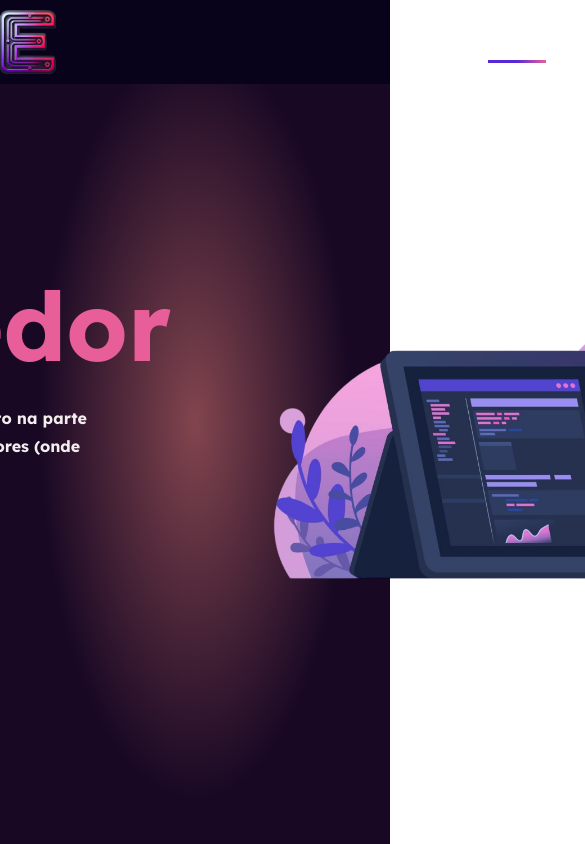
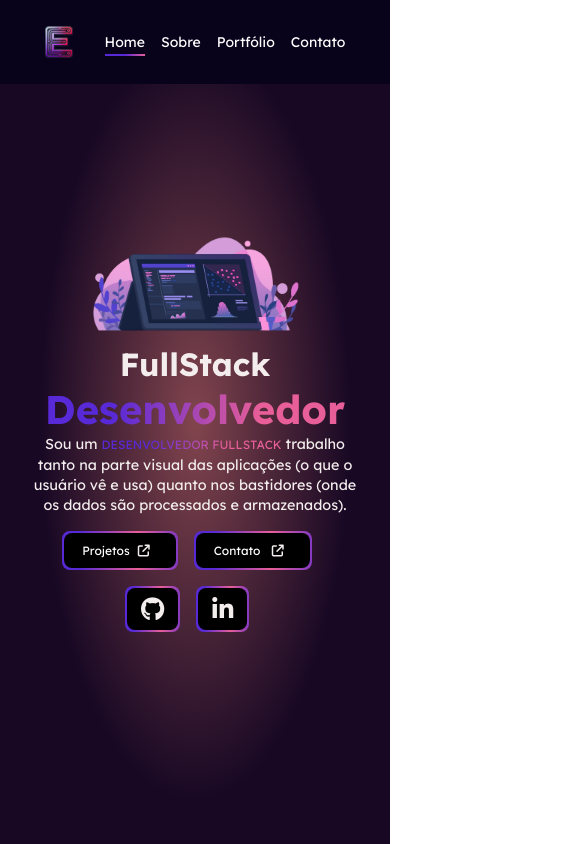
Before and after one commit to erikscar/newfolio, an Angular app: page / in a window 390 px wide. Shown: the top 844 px of the page, 585 px wide, since content can reach past the window. Built offline with nearby package versions, Linux system fonts and the light colour scheme.

Commit message:
Added Media Queries for Home Section and for NavBar

```diff
--- a/src/app/components/home/home.component.scss
+++ b/src/app/components/home/home.component.scss
@@ -5,44 +5,82 @@
   @include background();
   @include flex-center();
   gap: 3rem;
+  padding: 2rem;
 
+  @media (max-width: 425px) {
+    text-align: center;
+    flex-direction: column-reverse;
+    gap: 0;
+}
   img {
     width: 45rem;
+
+   @media (max-width: 425px) {
+     width: 15rem;
+   }
   }
 
   .home-content {
     h1 {
       font-size: 4rem;
+
+      @media (max-width: 425px) {
+        font-size: 2rem;
+      }
+
     }
 
     h2 {
       @include text-gradient;
       font-size: 6rem;
+
+      @media (max-width: 425px) {
+        font-size: 2.5rem;
+      }
+
     }
 
     p {
       width: 40rem;
-      font-weight: bold;
-      margin: 1rem 0;
+      font-size: 1.25rem;
       line-height: 1.75rem;
+
+      @media (max-width: 425px) {
+        width: auto;
+        font-size: .9rem;
+        line-height: 1.25rem;
+      }
 
       span {
         @include text-gradient;
         font-size: 1.5rem;
+
+        @media (max-width: 425px) {
+          width: 20rem;
+          font-size: .75rem;
+        }
       }
     }
   }
 
   a {
     @include link-btn;
+
+    @media (max-width: 425px) {
+      font-size: .75rem;
+      padding: .75rem 1.25rem;
+    }
   }
 
   .social-icons {
-    margin-top: 1rem;
+    a {
+      font-size: 1.6rem;
+      padding: 0.75rem 1.25rem;
 
-    a {
-      font-size: 2rem;
-      padding: 0.75rem 1.25rem;
+      @media (max-width: 425px) {
+        font-size: 1.5rem;
+        padding: 0.5rem 1rem;
+      }
 
       i {
         margin: 0;
--- a/src/app/components/main/main.component.scss
+++ b/src/app/components/main/main.component.scss
@@ -7,6 +7,7 @@ html {
 header {
     height: 10vh;
     width: 100%;
+    // background-color: rgba(255, 255, 255, 0.02);
     background-color: #08031a;
     display: flex;
     justify-content: space-around;
@@ -14,8 +15,18 @@ header {
     align-items: center;
     position: fixed;
     z-index: 9999;
+
+    @media (max-width: 420px) {
+      gap: 2rem;
+      justify-content: center;
+    }
+
     img {
        width: 3.5rem;
+
+       @media (max-width: 420px) {
+        width: 1.75rem;
+      }
     }
 
     nav {
@@ -23,12 +34,21 @@ header {
         gap: 2rem;
         padding-right: 3rem;
 
+        @media (max-width: 420px) {
+          gap: 1rem;
+          padding: 0;
+        }
+
         a {
             color: #fff;
             font-size: 20px;
             position: relative;
             display: inline-block;
             cursor: pointer;
+
+            @media (max-width: 420px) {
+              font-size: 14px;
+            }
 
             &::after {
                 content: '';
@@ -42,6 +62,11 @@ header {
                 transform: scaleX(0);
                 transform-origin: right;
                 transition: transform 0.3s ease-in-out;
+
+                @media (max-width: 420px) {
+                  height: 2px;
+                  bottom: -5px;
+                }
               }
 
               &:hover::after {
--- a/src/app/components/main/main.component.ts
+++ b/src/app/components/main/main.component.ts
@@ -1,13 +1,10 @@
 import { Component, HostListener } from '@angular/core';
 import { HomeComponent } from "../home/home.component";
-import { AboutmeComponent } from "../aboutme/aboutme.component";
-import { PortfolioComponent } from "../portfolio/portfolio.component";
-import { ContactComponent } from "../contact/contact.component";
 
 @Component({
   selector: 'app-main',
   standalone: true,
-  imports: [HomeComponent, AboutmeComponent, PortfolioComponent, ContactComponent],
+  imports: [HomeComponent],
   templateUrl: './main.component.html',
   styleUrl: './main.component.scss'
 })
```
Also changed, not shown: package.json (+1 -10 lines), 1 other file (tests, documents, lock files or other folders).
